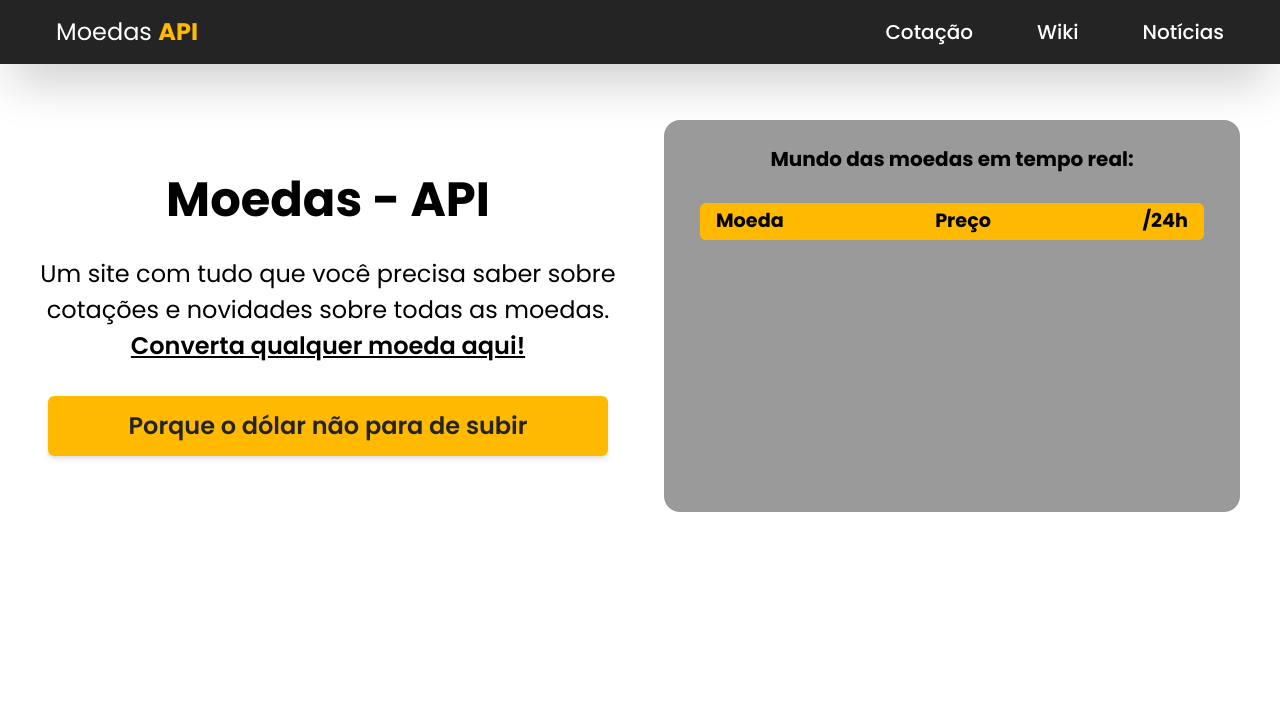
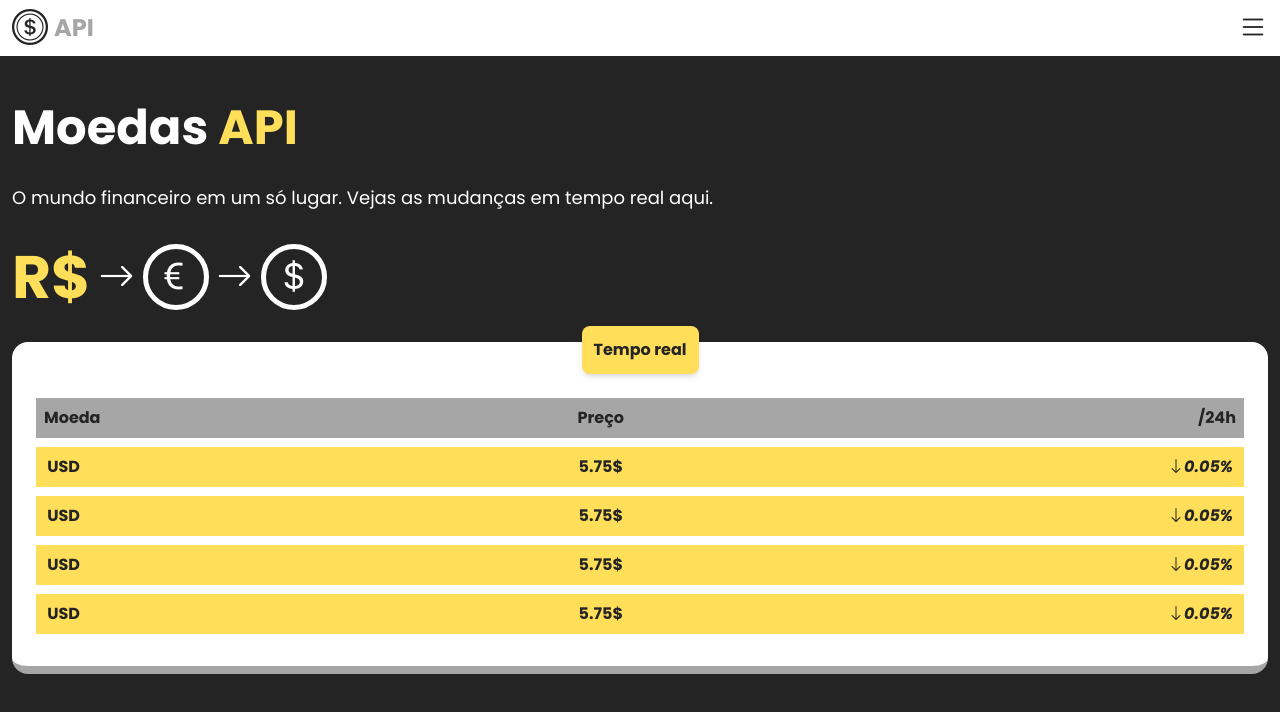
Before and after one commit to Kaique790/moedas-api, a website: page index.html in a window 1280 px wide. Drawn offline with nearby package versions, Linux system fonts and the light colour scheme; no server answers.

Commit message:
Refatorando

```diff
--- a/index.html
+++ b/index.html
@@ -3,87 +3,111 @@
 
 <head>
     <meta charset="UTF-8" />
+    <link rel="preconnect" href="https://fonts.googleapis.com" />
+    <link rel="preconnect" href="https://fonts.gstatic.com" crossorigin />
     <meta name="viewport" content="width=device-width, initial-scale=1.0" />
-    <link rel="preconnect" href="https://fonts.googleapis.com">
-    <link rel="preconnect" href="https://fonts.gstatic.com" crossorigin>
     <link rel="stylesheet" href="https://cdn.jsdelivr.net/npm/bootstrap-icons@1.11.3/font/bootstrap-icons.min.css">
     <link
         href="https://fonts.googleapis.com/css2?family=Poppins:ital,wght@0,100;0,200;0,300;0,400;0,500;0,600;0,700;0,800;0,900;1,100;1,200;1,300;1,400;1,500;1,600;1,700;1,800;1,900&display=swap"
-        rel="stylesheet">
+        rel="stylesheet" />
+
     <link rel="stylesheet" href="./src/css/output.css" />
     <title>Moedas - API</title>
 </head>
 
-<body class="h-dvh max-w-vw font-display lg:text-[150%] sm:text-[87%] text-[72%]">
-    <header
-        class="py-2 w-full shadow-2xl bg-primary text-third flex justify-center items-center px-2 md:py-4 md:px-4 lg:px-14">
-        <div class="flex justify-between items-center w-full lg:max-w-320">
-            <a href="#">
-                <h2 class="text-2xl">
-                    Moedas
-                    <span class="text-fourth font-bold">API</span>
-                </h2>
-            </a>
-            <nav id="header-nav"
-                class="text-third text-2xl font-bold fixed h-dvh w-full top-0 -right-full bg-second flex flex-col items-center justify-evenly duration-300
-                md:h-5 md:right-0 md:bg-transparent md:static md:flex-row md:w-auto md:gap-16 md:text-[1.25rem] md:font-medium md:duration-initial">
-                <button id="show-nav" class="absolute cursor-pointer top-4 right-2 p-2 md:hidden">
-                    <i class="bi bi-x-lg text-5xl"></i>
-                </button>
-                <a href="./pages/currency-quotation.html" class="hover:text-fourth duration-400">Cotação</a>
-                <a href="#" class="hover:text-fourth duration-400">Wiki</a>
-                <a href="#" class="hover:text-fourth duration-400">Notícias</a>
+<body class="font-display bg-primary text-[1rem] h-dvh w-full">
+    <header class="bg-white">
+        <div class="flex justify-between items-center px-3 py-2 text-2xl font-bold text-primary">
+            <div class="flex items-center justify-center gap-1.5">
+                <i class="bi bi-coin text-4xl"></i>
+                <span class="text-second">API</span>
+            </div>
+            <div>
+                <i class="bi bi-list text-3xl"></i>
+            </div>
+            <nav class="hidden">
+                <a href="#">Início</a>
+                <a href="#">Cotação</a>
+                <a href="#">Cripto</a>
             </nav>
-            <button id="back-nav" class="text-4xl md:hidden cursor-pointer">
-                <i class="bi bi-list"></i>
-            </button>
         </div>
     </header>
-    <main
-        class="lg:grid lg:grid-cols-2 max-sm:px-0 max-md:px-3 max-[1400px]:px-10 max-w-full lg:py-14 gap-12 max-h-full lg:max-w-330 min-[1600]:px-0 mx-auto">
-        <section class="lg:max-w-none lg:w-full font-normal py-2 my-12 max-w-120 mx-auto">
-            <h1 class="text-center text-3xl font-bold lg:text-5xl">
-                Moedas - API
+    <main class="text-white mt-12">
+        <div class="px-3">
+            <section id="hero">
+                <h1 class="text-5xl font-bold">
+                    Moedas
+                    <span class="text-yellow">API</span>
                 </h1>
-            <h2 class="text-center my-8">
-                Um site com tudo que você precisa saber sobre cotações e novidades
-                sobre todas as moedas.
-                <a href="./pages/currency-quotation.html">
-                    <span class="font-semibold underline">Converta qualquer moeda aqui!</span>
-                </a>
+                <p class="mt-8 text-lg">
+                    O mundo financeiro em um só lugar. Vejas as mudanças em tempo real aqui.
+                </p>
+
+                <div class="text-4xl mt-8 flex items-center justify-start gap-2">
+                    <span class="text-6xl text-yellow font-bold">R$</span>
+                    <i class="bi bi-arrow-right"></i>
+                    <span class="border-5 rounded-full p-2 inline-flex items-center justify-center">
+                        <i class="bi bi-currency-euro mr-1"></i>
+                    </span>
+
+                    <i class="bi bi-arrow-right"></i>
+
+                    <span class="border-5 rounded-full p-2 px-2.5 inline-flex items-center justify-center">
+                        <i class="bi bi-currency-dollar"></i>
+                    </span>
+
+                </div>
+
+                <section
+                    class="mt-8 px-6 pb-8 flex items-center flex-col bg-white text-primary rounded-2xl border-b-8 border-second">
+
+                    <h2 class="text-center font-bold shadow-md inline mt-[-1rem] rounded-lg p-3 bg-yellow">
+                        Tempo real
                     </h2>
 
-            <div class="mt-6 px-2">
-                <h2
-                    class="bg-fourth text-center text-primary font-semibold py-3 rounded-md shadow-md cursor-pointer hover:bg-fifith duration-300">
-                    Porque o dólar não para de subir
-                </h2>
-            </div>
-        </section>
 
-        <section
-            class="max-w-120 scrollbar-custom overflow-scroll max-lg:h-full lg:max-h-105 mx-auto flex items-center justify-start flex-col bg-second rounded-t-2xl p-3 lg:w-20rem lg:rounded-2xl lg:text-[80%] gap-4 lg:min-w-full">
-            <h3 class="my-3 font-bold text-lg lg:text-[1.25rem] max-sm:text-sm">
-                Mundo das moedas em tempo real:
-            </h3>
-            <table id="table"
-                class="w-full max-lg:h-full flex flex-col px-6 max-md:px-0 justify-start border-collapse font-medium">
-                <thead class="bg-fourth rounded-md ">
-                    <tr class="flex justify-between px-4 py-1">
-                        <th>Moeda</th>
+                    <div class="mt-6 w-full font-bold">
+                        <table id="coins-table" class="w-full border-collapse">
+                            <thead>
+                                <tr class="bg-second rounded-2xl">
+                                    <th class="text-left">Moeda</th>
                                     <th>Preço</th>
-                        <th>/24h</th>
+                                    <th class="text-right">/24h</th>
                                 </tr>
                             </thead>
 
-                <tbody id="rates-body" class="flex flex-col py-2 justify-between">
+                            <tbody class="w-full">
+                                <tr>
+                                    <td>USD</td>
+                                    <td>5.75$</td>
+
+                                    <td><i class="bi bi-arrow-down">0.05%</td>
+                                </tr>
+                                <tr>
+                                    <td>USD</td>
+                                    <td>5.75$</td>
+
+                                    <td><i class="bi bi-arrow-down">0.05%</td>
+                                </tr>
+                                <tr>
+                                    <td>USD</td>
+                                    <td>5.75$</td>
+
+                                    <td><i class="bi bi-arrow-down">0.05%</td>
+                                </tr>
+                                <tr>
+                                    <td>USD</td>
+                                    <td>5.75$</td>
+
+                                    <td><i class="bi bi-arrow-down">0.05%</td>
+                                </tr>
                             </tbody>
                         </table>
+                    </div>
                 </section>
+            </section>
+        </div>
     </main>
-
-    <script type="module" src="./src/js/scripts.js"></script>
-    <script type="module" src="./src/js/services.js"></script>
 </body>
 
 </html>
--- a/src/css/input.css
+++ b/src/css/input.css
@@ -2,67 +2,36 @@
 
 @theme {
   --color-primary: #242424;
-  --color-second: #9a9a9a;
-  --color-third: #ffffff;
-  --color-fourth: #ffba00;
-  --color-fifith: #ffa900;
+  --color-second: #a6a6a6;
+  --color-yellow: #ffde59;
+  --color-orange: #ff914d;
+  --color-white: #ffffff;
 
   --font-display: "Poppins", sans-serif;
 }
 
-section.scrollbar-custom::-webkit-scrollbar {
-  width: 1px;
-}
-
-.scrollbar-custom {
-  scrollbar-width: 0;
-}
-
-@media (max-width: 768px) {
-  #header-nav {
-    right: -120%;
-    transform: rotate(90deg);
-    transition: all 0.5s;
-  }
-}
-
-#header-nav.active {
-  transform: rotate(0deg);
-  right: 0%;
-}
-
-#rates-body tr td:last-child {
-  font-weight: bold;
-  color: var(--color-fourth);
-}
-
-#rates-body tr {
-  border-radius: 0.25rem;
-  display: flex;
-  gap: 2.5rem;
-  padding-inline: 1rem;
-  padding-block: 0.5rem;
-  align-items: center;
-  display: flex;
-  justify-content: space-between;
-
-  td {
-    line-height: 1.4;
+#coins-table {
+  thead {
+    box-sizing: 10em;
   }
 
-  td:nth-child(1) {
-    padding-right: 3rem;
+  th {
+    padding: 0.5rem;
   }
-}
 
-@media (max-width: 640px) {
-  #rates-body tr {
-    td:nth-child(1) {
-      padding-right: 0rem;
+  tbody {
+    td {
+      border-top: 0.6rem solid white;
+      background-color: var(--color-yellow);
+      padding: 0.5rem;
+      padding-inline: 0.7rem;
+    }
+
+    td:nth-child(3) {
+      text-align: right;
+    }
+    td:nth-child(2) {
+      text-align: center;
     }
   }
 }
-
-#rates-body tr:nth-child(odd) {
-  background-color: var(--color-third);
-}
```
Also changed, not shown: src/css/output.css. Lines whose indentation alone changed are shown as unchanged.
